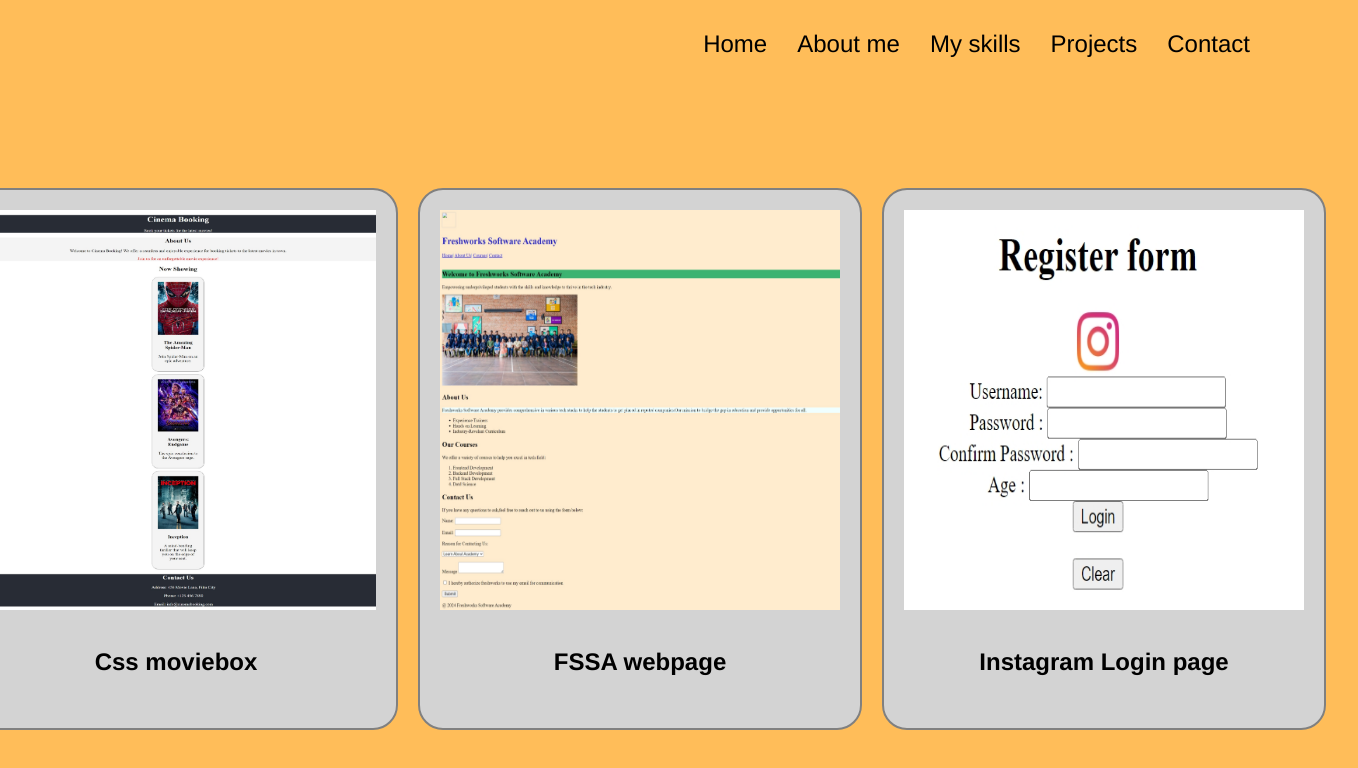
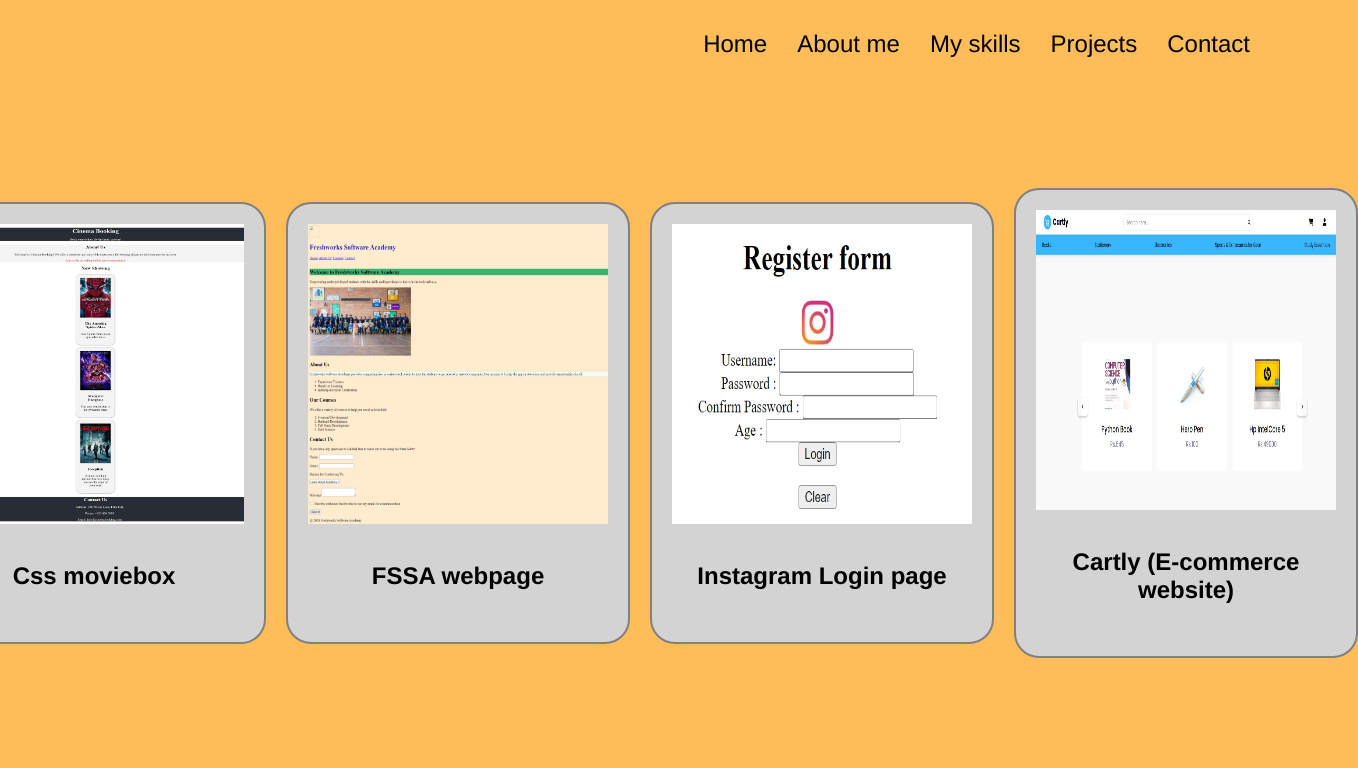
Before and after one commit to gmartha632/porfolio, a plain HTML site: page pages/Project.html in a window 1280 px wide. Shown: the whole page, 1358 px wide, since content can reach past the window. Drawn offline with Linux system fonts and the light colour scheme.

Commit message:
Project added

```diff
--- a/pages/Project.html
+++ b/pages/Project.html
@@ -26,6 +26,10 @@
 <div><img src="../assests/Images/img_Loginpage.jpeg" alt="Loginpage to instagram" >
   <h4>Instagram Login page</h4>
 </div>
+<div>
+    <a href="https://e-commerce-cartly.netlify.app/"><img src="../assests/Images/img_cartly.png" alt=""></a>
+    <h4>Cartly (E-commerce website)</h4>
+</div>
 </main>
 
 </body>
--- a/style.css
+++ b/style.css
@@ -85,8 +85,8 @@ main {
     padding-top: 100px;
 
     img{
-        height: 400px;
-        width: 400px;
+        height: 300px;
+        width: 300px;
     }
   h4{
     text-align: center;
```
Also changed, not shown: assests/Images/img_cartly.png (added).
